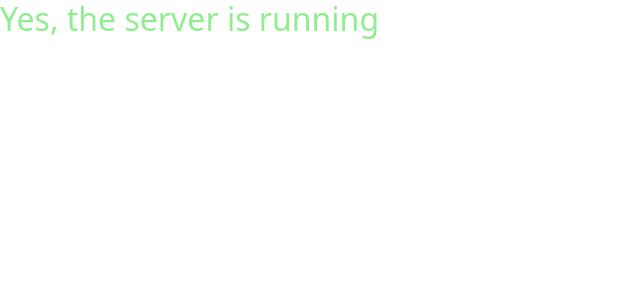
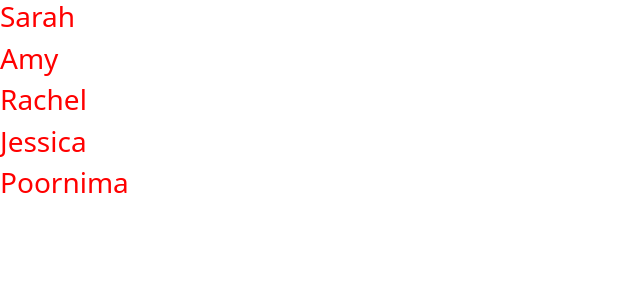
Before and after one commit to amit-negi-23/Learning-Angular, an Angular app: page / in a window 1280 px wide. Shown: the top 300 px of the page, without its empty margins (0-640 px from the left). Built offline with nearby package versions, Linux system fonts and the light colour scheme.

Commit message:
task 6 : control flow in component (  @for )

```diff
--- a/src/app/app.component.ts
+++ b/src/app/app.component.ts
@@ -7,16 +7,13 @@ import { RouterOutlet } from '@angular/router';
   standalone: true,
   imports: [RouterOutlet],
   template: `
-    @if(isServerRunning){
-      <h2>Yes, the server is running</h2>
-    }
-    @else{
-      <h3>Server not found!</h3>
+    @for(user of users; track user.id){
+      <h3> {{user.name}}</h3>
     }
   `,
-  styles: `h2{color: lightgreen} h3{color: red}`
+  styles: `h3{color: red}`
 
 })
 export class AppComponent {
-  isServerRunning = true;
+  users=[{id: 0, name: 'Sarah'}, {id: 1, name: 'Amy'}, {id: 2, name: 'Rachel'}, {id: 3, name: 'Jessica'}, {id: 4, name: 'Poornima'}]
 }
```
